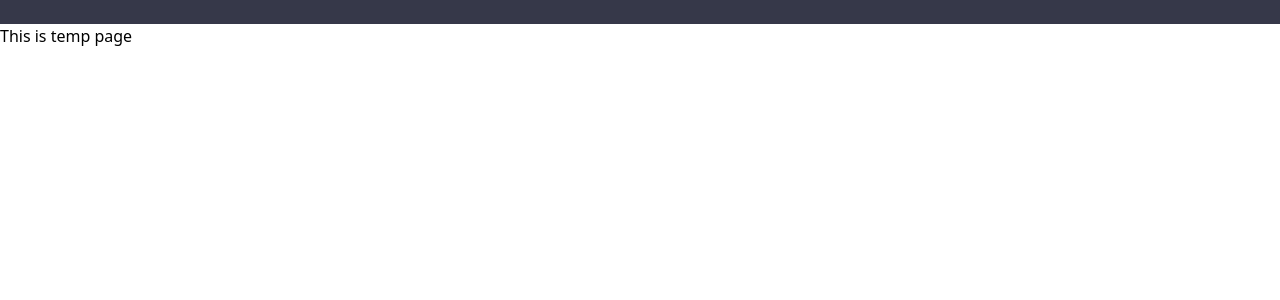
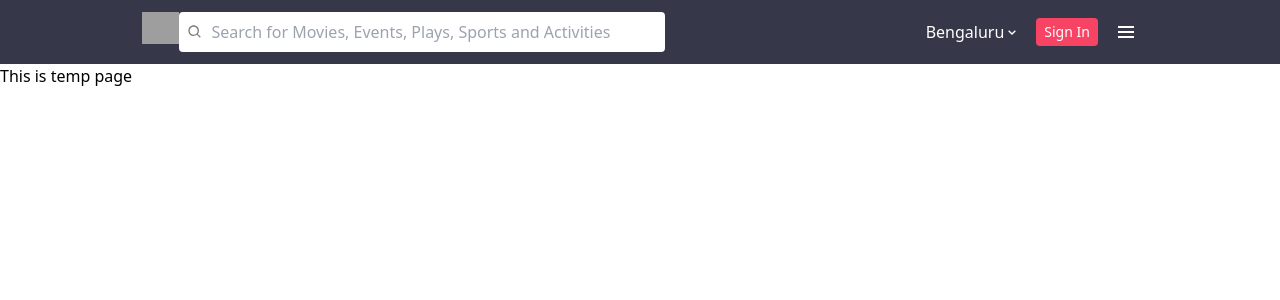
Before and after one commit to gayathri1398/book-my-show, a React (Create React App) app: page / in a window 1280 px wide. Shown: the top 300 px of the page. Built offline with nearby package versions, Linux system fonts and the light colour scheme; grey boxes are pictures that could not be loaded.

Commit message:
added navbar for lg devices

```diff
--- a/src/App.js
+++ b/src/App.js
@@ -1,4 +1,4 @@
-import { Route } from "react-router-dom";
+import React from "react";
 
 import DefaultHOC from "./HOC/Default.HOC";
 
--- a/src/components/Navbar/navbar.components.jsx
+++ b/src/components/Navbar/navbar.components.jsx
@@ -1,5 +1,5 @@
 import React from "react";
-import {BiChevronRight,BiSave,BiSearch} from 'react-icons/bi';
+import {BiChevronRight,BiSearch,BiChevronDown,BiMenu} from 'react-icons/bi';
 
 const Navsm = () => {
     return<>
@@ -18,7 +18,7 @@ const Navsm = () => {
 };
 
 const Navmd = ()=> {
-    const style = { color: "grey"};
+    let style = { color: "grey"};
     return<>
 
     <div className="w-full h-10  flex items-center bg-white p-2">
@@ -32,7 +32,32 @@ const Navmd = ()=> {
 };
 
 const Navlg = ()=> {
+    let style = { color: "grey"};
+    return<>
+    <div className="flex items-center justify-around w-full">
+            <div className ="flex items-center w-5/12 ">
+                <div className="w-10 h-10">
+                    <img src="https://i.ibb.co/zPBYW3H/imgbin-bookmyshow-office-android-ticket-png.png" alt="logo" className="h-8" />
+                </div>
+                <div className="w-full h-10  flex items-center bg-white p-2 rounded">
+                    <div className=" text-grey-500 h-10"><BiSearch style={style} className="h-full"/></div>
 
+                    <input type="text" placeholder="  Search for Movies, Events, Plays, Sports and Activities" className="w-full " />
+
+                </div>
+        </div>
+
+        <div className="flex items-center gap-4">
+                <span className="flex items-center text-white">Bengaluru <BiChevronDown/></span>
+                <div className ="bg-bms-900 rounded ">
+                    <h2 className="text-sm text-white border-2  border-none px-2 py-1 ">Sign In</h2>
+                </div>
+                <div className="w-6 h-6">
+                <BiMenu className="text-white w-full h-full"/>
+                </div>
+        </div>
+   </div>
+    </>
 }
 
 
@@ -41,7 +66,7 @@ return <>
    <nav className="bg-bms-700 p-3">
     <div className="md:hidden">{/* Mobile devices */}<Navsm/></div>
     <div className ="hidden md:flex lg:hidden">{/* Tablet devices */}<Navmd/></div>
-    <div className ="hidden lg:flex">{/* PC devices */}</div>
+    <div className ="hidden lg:flex">{/* PC devices */}<Navlg/></div>
    </nav>
 
 
--- a/tailwind.config.js
+++ b/tailwind.config.js
@@ -32,7 +32,7 @@ module.exports = {
               600: '#4c4f66',
               700: '#363849',
               800: '#21222e',
-              900: '#0a0a16',
+              900: '#F84464',
             }
           },
 
```
